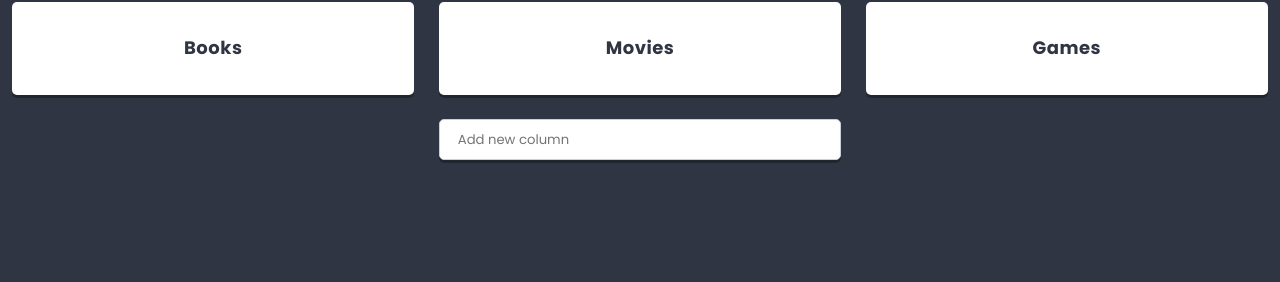
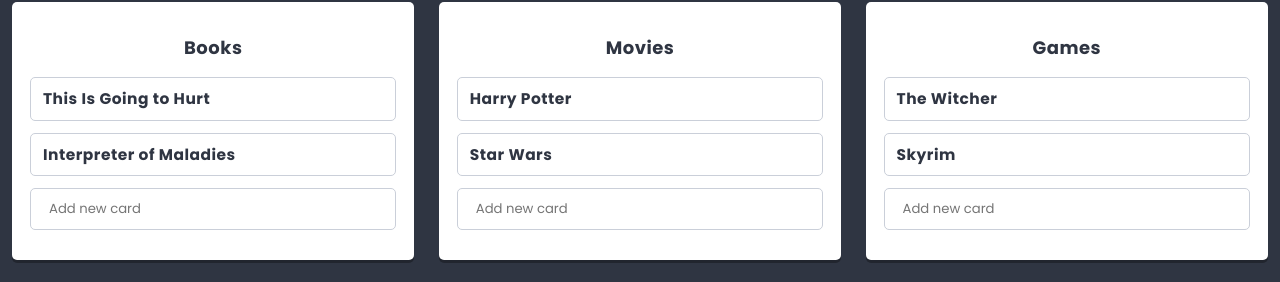
Before and after one commit to dmgorecka/ReactApp, a React app: page / in a window 1280 px wide. Shown: the part 430-712 px from the top of the page. Built offline with nearby package versions, Linux system fonts and the light colour scheme.

Commit message:
Adding card

```diff
--- /dev/null
+++ b/src/components/Card/Card.js
@@ -0,0 +1,21 @@
+import React from 'react';
+import styles from './Card.scss';
+import PropTypes from 'prop-types';
+
+class Card extends React.Component {
+    static propTypes = {
+
+    }
+
+    render (){
+        return (
+            <section className={styles.component}>
+                <h3 className={styles.title}>{this.props.titleCol}</h3>
+                <h3 className={styles.title}>{this.props.title}</h3>
+            </section>
+        )
+    }
+
+}
+
+export default Card;
--- a/src/components/Column/Column.js
+++ b/src/components/Column/Column.js
@@ -1,16 +1,52 @@
 import React from 'react';
 import styles from './Column.scss';
 import PropTypes from 'prop-types';
+import Card from '../Card/Card.js';
+import { settings } from '../../data/dataStore.js';
+import Creator from '../Creator/Creator.js';
+import Icon from '../Icon/Icon.js';
 
 class Column extends React.Component {
+    state = {
+     cards: this.props.cards || [],
+    }
     static propTypes = {
         titleCol: PropTypes.node,
+        cards: PropTypes.array,
+        icon: PropTypes.node,
+        addCard: PropTypes.func,
     };
+    addCard(title) {
+     this.setState(state => (
+       {
+         cards: [
+           ...state.cards,
+           {
+             key: state.cards.length ? state.cards[state.cards.length-1].key+1 : 0,
+             title,
+           },
+         ],
+       }
+     ));
+   }
     render(){
         return(
             <section className={styles.component}>
-                 <h3 className={styles.title}>{this.props.titleCol}</h3>
-                 <h3 className={styles.title}>{this.props.title}</h3>
+                 <h3 className={styles.title}>
+                     {this.props.titleCol}
+                 </h3>
+                 <h3 className={styles.title}>
+                     {this.props.title}
+
+                 </h3>
+                 <div className={styles.cards}>
+                    {this.state.cards.map(cardData => (
+                        <Card key={cardData.id} {...cardData} />
+                    ))}
+                </div>
+                <div className={styles.creator}>
+                    <Creator text={settings.cardCreatorText} action={title => this.addCard(title)} />
+                </div>
             </section>
         )
     }
--- a/src/components/Icon/Icon.js
+++ b/src/components/Icon/Icon.js
@@ -1,5 +1,10 @@
 import React from 'react';
+import PropTypes from 'prop-types';
 
 const Icon = props => (<i className={`fas fa-${props.name}`}></i>);
 
+Icon.propTypes = {
+    name: PropTypes.string,
+  };
+
 export default Icon;
```
